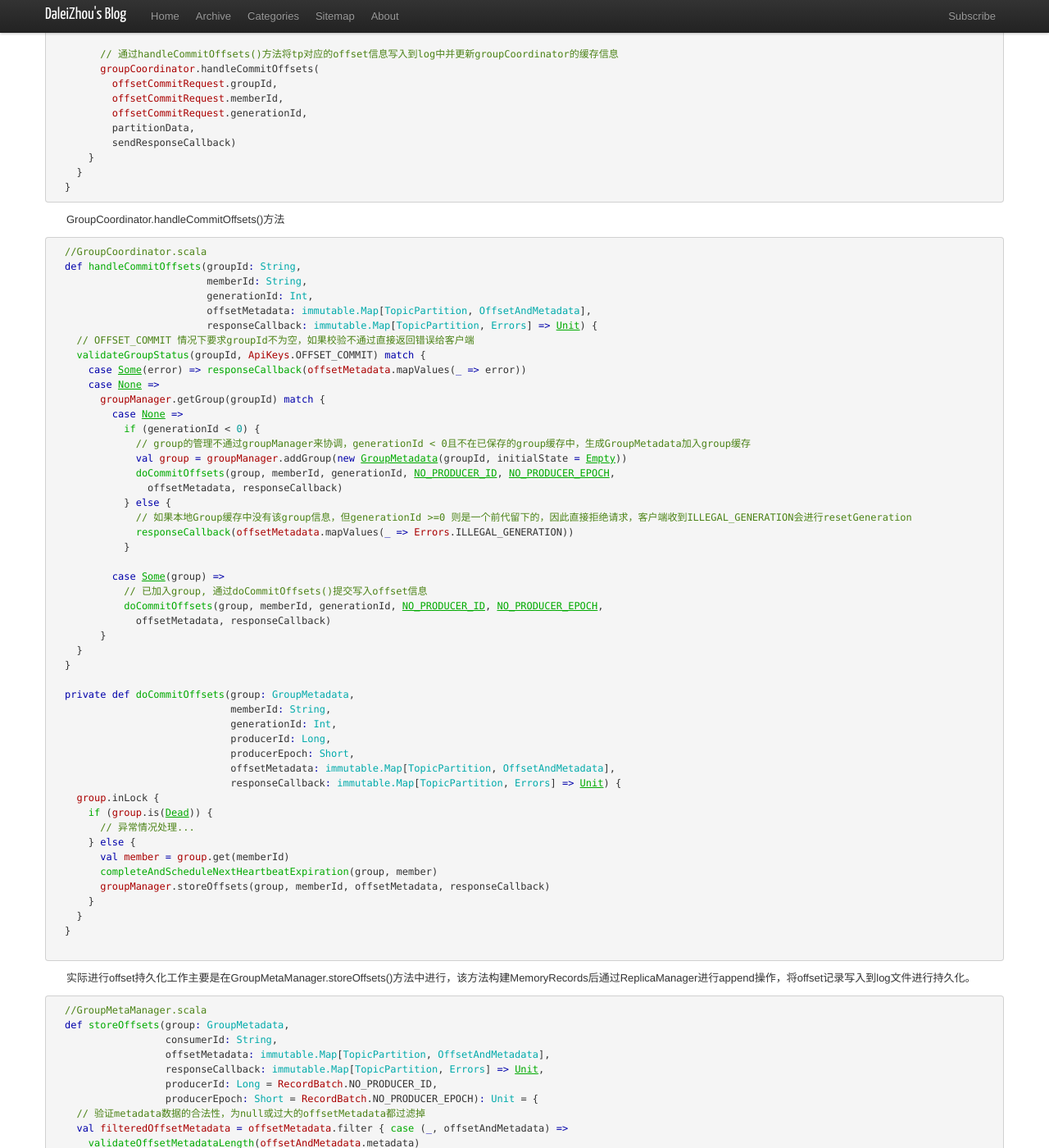
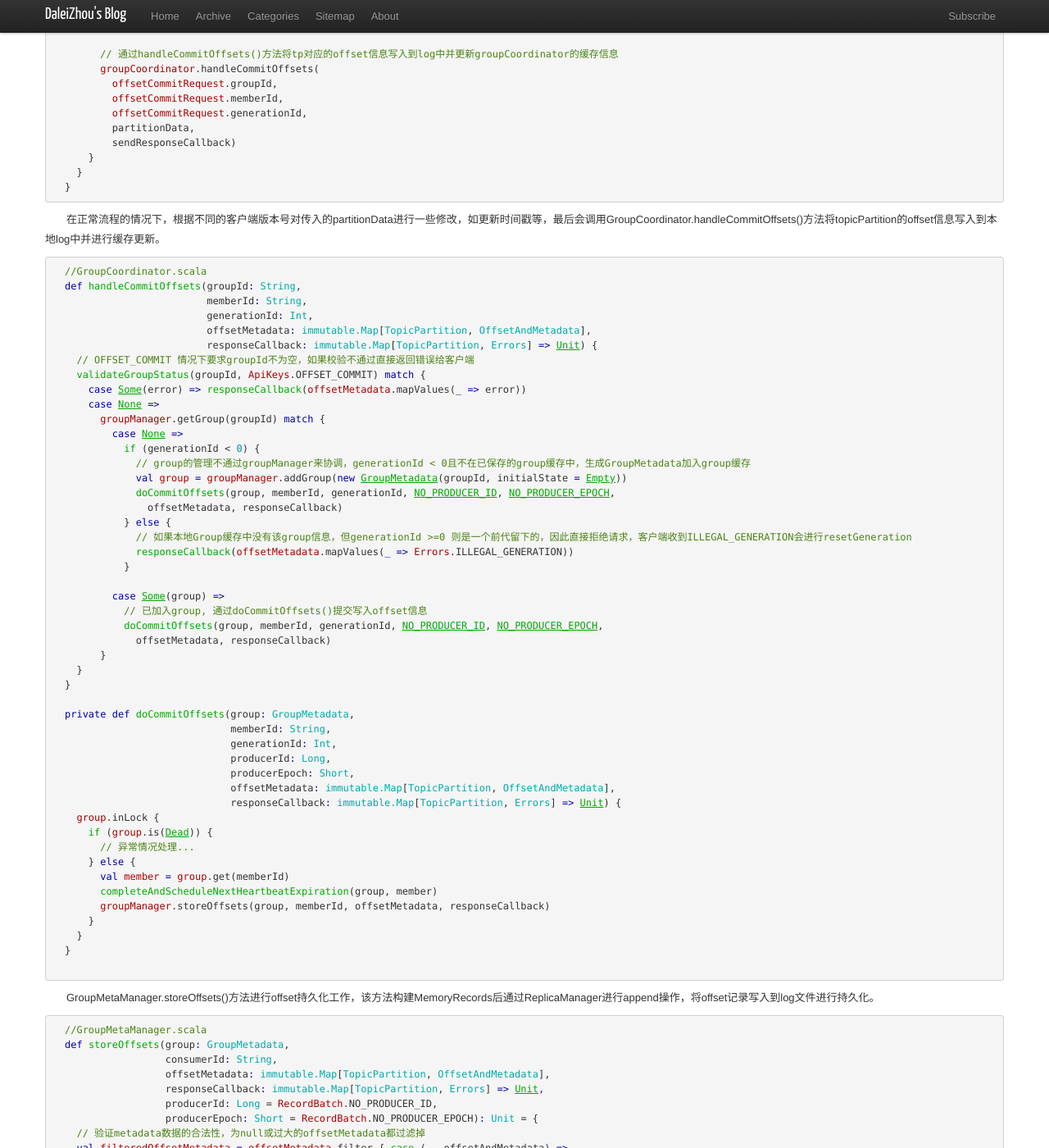
Before and after one commit to DaleiZhou/daleizhou.github.io, a Jekyll site: the page built from _posts/2018/2018-06-20-consumer-commit-offset.md, in a window 1280 px wide and 1400 px high, scrolled down 4847 px. Shown: the whole window at 82% size. Built offline with Jekyll 4.4.1, drawn with Linux system fonts in a browser that asks for light colours; nearby versions of some CDN libraries; comment, search, counter and statistics services are not loaded; some of the changed text lies outside the part shown.

Commit message:
consumer commit offset to brokers

````diff
--- a/_posts/2018/2018-06-20-consumer-commit-offset.md
+++ b/_posts/2018/2018-06-20-consumer-commit-offset.md
@@ -271,7 +271,7 @@
   }
 ```
 
-　　GroupCoordinator.handleCommitOffsets()方法
+　　在正常流程的情况下，根据不同的客户端版本号对传入的partitionData进行一些修改，如更新时间戳等，最后会调用GroupCoordinator.handleCommitOffsets()方法将topicPartition的offset信息写入到本地log中并进行缓存更新。
 
 ```scala
   //GroupCoordinator.scala
@@ -324,7 +324,7 @@
 
 ```
 
-　　实际进行offset持久化工作主要是在GroupMetaManager.storeOffsets()方法中进行，该方法构建MemoryRecords后通过ReplicaManager进行append操作，将offset记录写入到log文件进行持久化。
+　　GroupMetaManager.storeOffsets()方法进行offset持久化工作，该方法构建MemoryRecords后通过ReplicaManager进行append操作，将offset记录写入到log文件进行持久化。
 
 ```scala
   //GroupMetaManager.scala
@@ -482,13 +482,15 @@
 
 　　GroupCoordinator.storeOffsets()方法的处理过程大概归纳为：
 
-    * 生成record,
-    * 进行更新pending缓存进行prepare
-    * 进行log append
-    * 根据结果进行pending缓存更新
+* 生成record,
+* 进行更新pending缓存进行prepare
+* 进行log append
+* 根据结果进行pending缓存更新
 
 　　在较新的版本的Kafka中，Offset这些元信息已经不用Zookeer进行存储，而是作为拥有一个内部Topic的消息，与普通消息一样存储在消息日志中，并且通过Kafka本身的主从同步机制做到一致性的维护，这样Kafka的元信息与普通的用户消息就统一起来了。
 
 　　另外，特别地Kafka支持同一个Group组合混合提交Tnx和普通的消费offset的提交，目前实现上Kafka只是打出了一个Warn信息进行提示。Kafka的作者并不建议这么混合使用，在使用时可以尽量避免，否则容易产生未预期的异常情况。
 
-## TODO
+## <a id="conclusion">总结</a>
+
+　　本文从KafkaComsumer.pollOnce()方法每次都会触发的maybeAutoCommitOffsetsAsync()方法讲起，如果客户端配置了自动提交offset的配置，客户端此时会进行异步提交offset信息。在Broker端，Kafka将Offset信息与普通的业务消息抽象成同样的处理方法，都写入broker的消息log中，并通过Kafka本身的同步机制进行主从同步。
````
Also changed, not shown: _posts/2018/2018-06-15-sync-replica-of-partition.md (+2 -2 lines).
